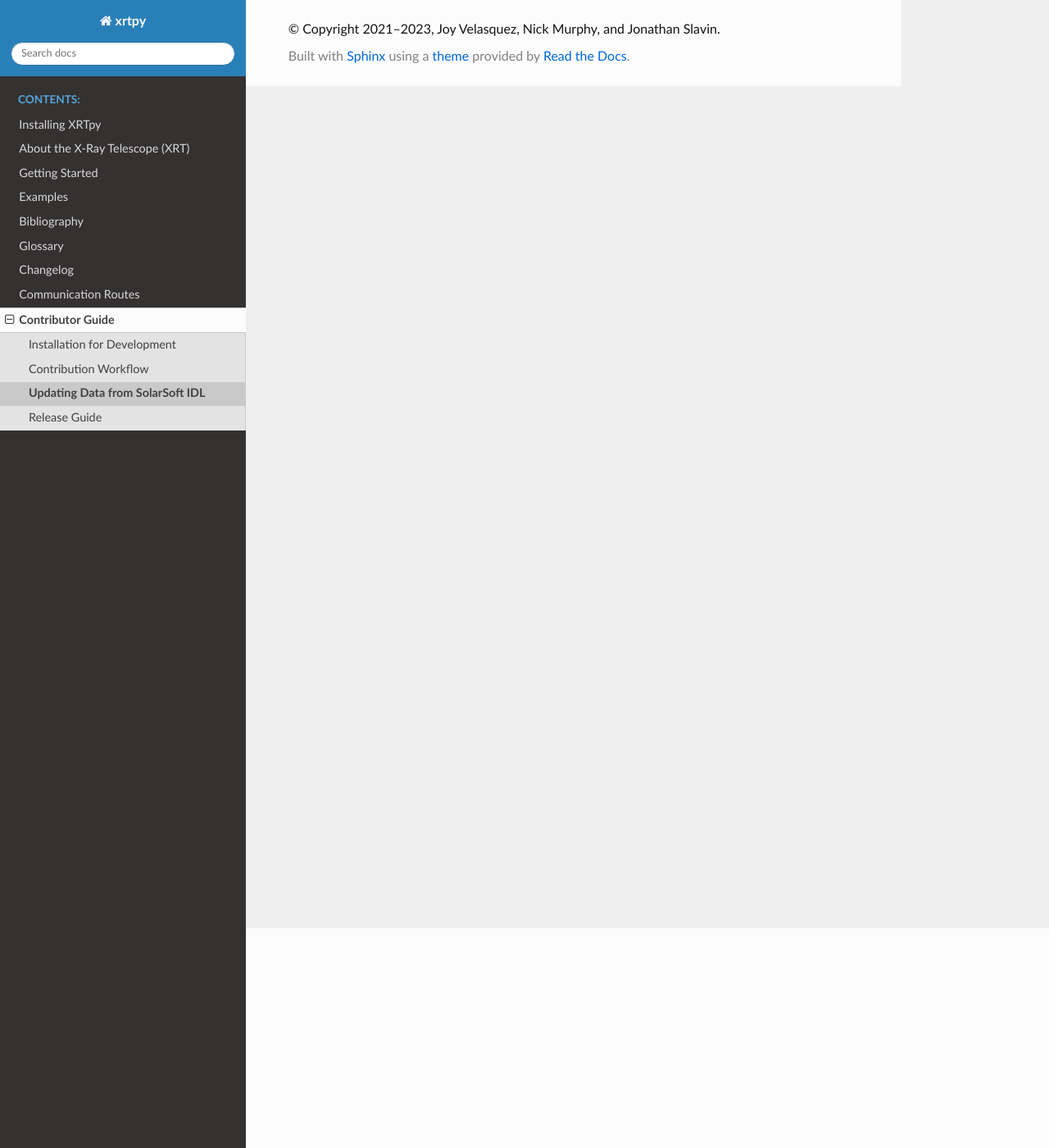
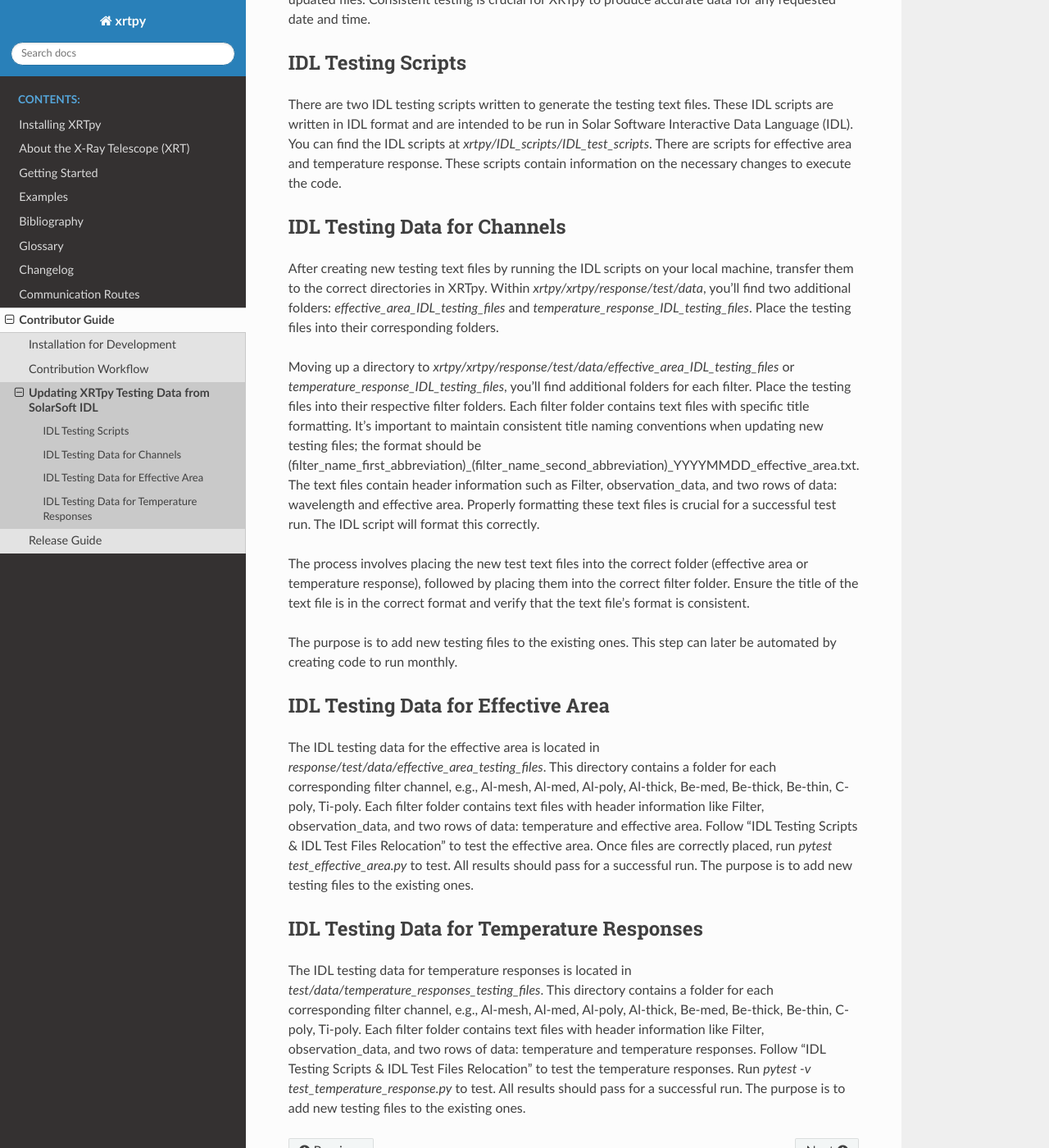
Before and after one commit to HinodeXRT/xrtpy, a Sphinx documentation site: the page built from docs/contributing/data_from_idl.rst, in a window 1280 px wide and 1400 px high, scrolled down 268 px. Shown: the whole window at 82% size. Built offline with Sphinx 7.4.7 and the Read the Docs theme 2.0.0, drawn with Linux system fonts in a browser that asks for light colours; pages that are not in the unit, such as notebooks, are missing from menus; some of the changed text lies outside the part shown.

Commit message:
IDL instructions (#45)
* New data from idl.

* IDL scripts.

* IDL script that creates effective area testing files.

* IDL script that creates temperature response testing files.

* Updated text string for more details.

* Updated text string for more details.

* Updated text.

* Guide to update testing data using IDL.

* Folder for XRTpy realted images.

* Text editing.

* Text editing.

* Updating intry information

* Update all text info for about the IDL scripts.

* Small fix, missing a dash -

* Applied same text updates and fixed spacing

* Applied same text updates and fixed spacing

```diff
--- a/docs/contributing/data_from_idl.rst
+++ b/docs/contributing/data_from_idl.rst
@@ -1,5 +1,41 @@
-********************************
-Updating Data from SolarSoft IDL
-********************************
+Updating XRTpy Testing Data from SolarSoft IDL
+==============================================
 
-This page has not yet been written.
+This page is designed for an XRTpy maintainer to update testing text files from the
+Solar Software Interactive Data Language (IDL) to the XRTpy testing environment.
+The process involves running IDL scripts with current dates to create new test files.
+Subsequently, move these newly created testing files to the correct directories in XRTpy.
+Finally, run the testing code to test the newly updated files. Consistent testing is
+crucial for XRTpy to produce accurate data for any requested date and time.
+
+IDL Testing Scripts
+-------------------
+
+There are two IDL testing scripts written to generate the testing text files. These IDL
+scripts are written in IDL format and are intended to be run in Solar Software Interactive Data
+Language (IDL). You can find the IDL scripts at `xrtpy/IDL_scripts/IDL_test_scripts`. There are
+scripts for effective area and temperature response. These scripts contain information on the
+necessary changes to execute the code.
+
+
+IDL Testing Data for Channels
+-----------------------------
+
+After creating new testing text files by running the IDL scripts on your local machine, transfer them to the correct directories in XRTpy. Within `xrtpy/xrtpy/response/test/data`, you'll find two additional folders: `effective_area_IDL_testing_files` and `temperature_response_IDL_testing_files`. Place the testing files into their corresponding folders.
+
+Moving up a directory to `xrtpy/xrtpy/response/test/data/effective_area_IDL_testing_files` or `temperature_response_IDL_testing_files`, you'll find additional folders for each filter. Place the testing files into their respective filter folders. Each filter folder contains text files with specific title formatting. It's important to maintain consistent title naming conventions when updating new testing files; the format should be (filter_name_first_abbreviation)_(filter_name_second_abbreviation)_YYYYMMDD_effective_area.txt. The text files contain header information such as Filter, observation_data, and two rows of data: wavelength and effective area. Properly formatting these text files is crucial for a successful test run. The IDL script will format this correctly.
+
+The process involves placing the new test text files into the correct folder (effective area or temperature response), followed by placing them into the correct filter folder. Ensure the title of the text file is in the correct format and verify that the text file's format is consistent.
+
+The purpose is to add new testing files to the existing ones. This step can later be automated by creating code to run monthly.
+
+
+IDL Testing Data for Effective Area
+-----------------------------------
+
+The IDL testing data for the effective area is located in `response/test/data/effective_area_testing_files`. This directory contains a folder for each corresponding filter channel, e.g., Al-mesh, Al-med, Al-poly, Al-thick, Be-med, Be-thick, Be-thin, C-poly, Ti-poly. Each filter folder contains text files with header information like Filter, observation_data, and two rows of data: temperature and effective area. Follow "IDL Testing Scripts & IDL Test Files Relocation" to test the effective area. Once files are correctly placed, run `pytest test_effective_area.py` to test. All results should pass for a successful run. The purpose is to add new testing files to the existing ones.
+
+IDL Testing Data for Temperature Responses
+------------------------------------------
+
+The IDL testing data for temperature responses is located in `test/data/temperature_responses_testing_files`. This directory contains a folder for each corresponding filter channel, e.g., Al-mesh, Al-med, Al-poly, Al-thick, Be-med, Be-thick, Be-thin, C-poly, Ti-poly. Each filter folder contains text files with header information like Filter, observation_data, and two rows of data: temperature and temperature responses. Follow "IDL Testing Scripts & IDL Test Files Relocation" to test the temperature responses. Run `pytest -v test_temperature_response.py` to test. All results should pass for a successful run. The purpose is to add new testing files to the existing ones.
```
Also changed, not shown: 2 other files.
